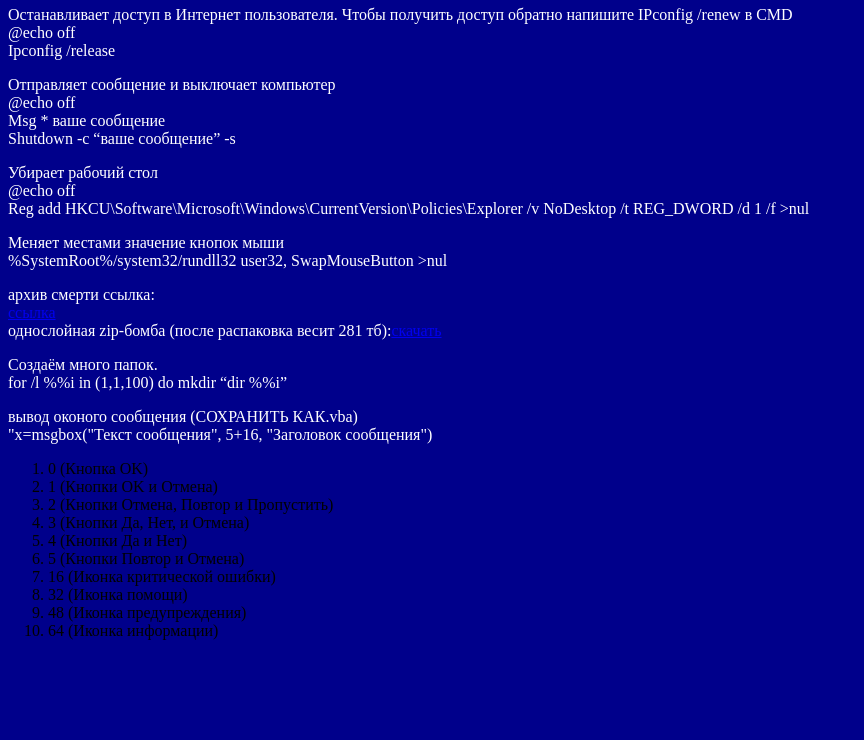
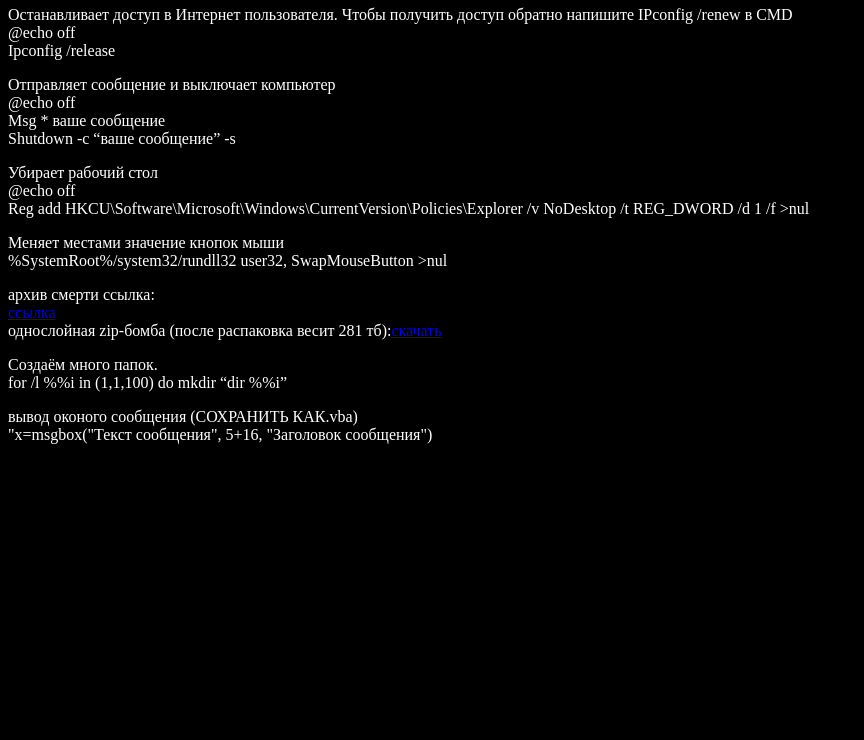
Before and after one commit to cyberalexey/hacks, a plain HTML site: page index.html in a window 1280 px wide. Shown: the part 60-800 px from the top of the page, without its empty margins (0-864 px from the left). Drawn offline with Linux system fonts and the light colour scheme.

Commit message:
Update style.css

```diff
--- a/style.css
+++ b/style.css
@@ -7,4 +7,5 @@ p {
 }
 
 body {
-      background-color: darkblue;
+      background-color: black;
+}
```
